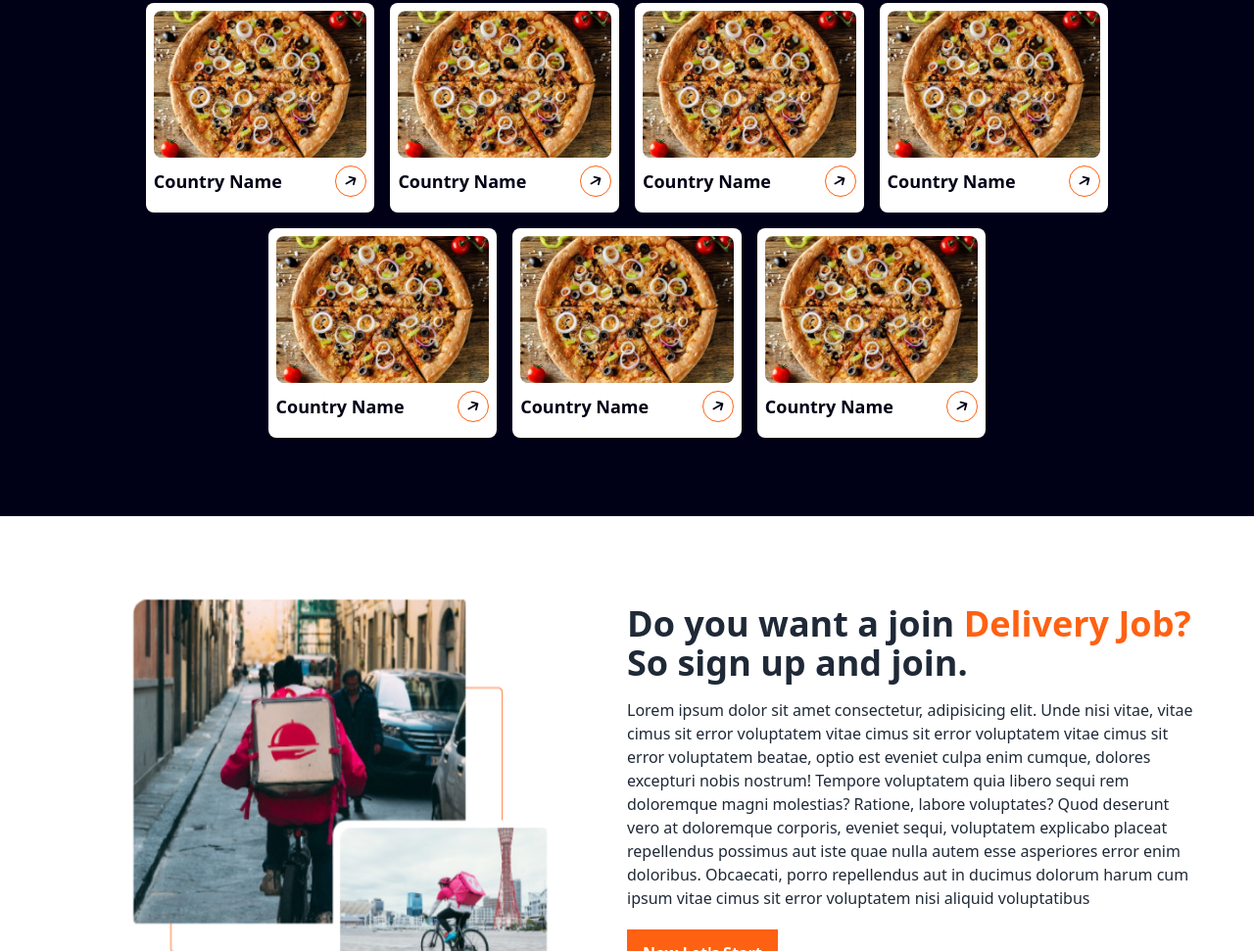
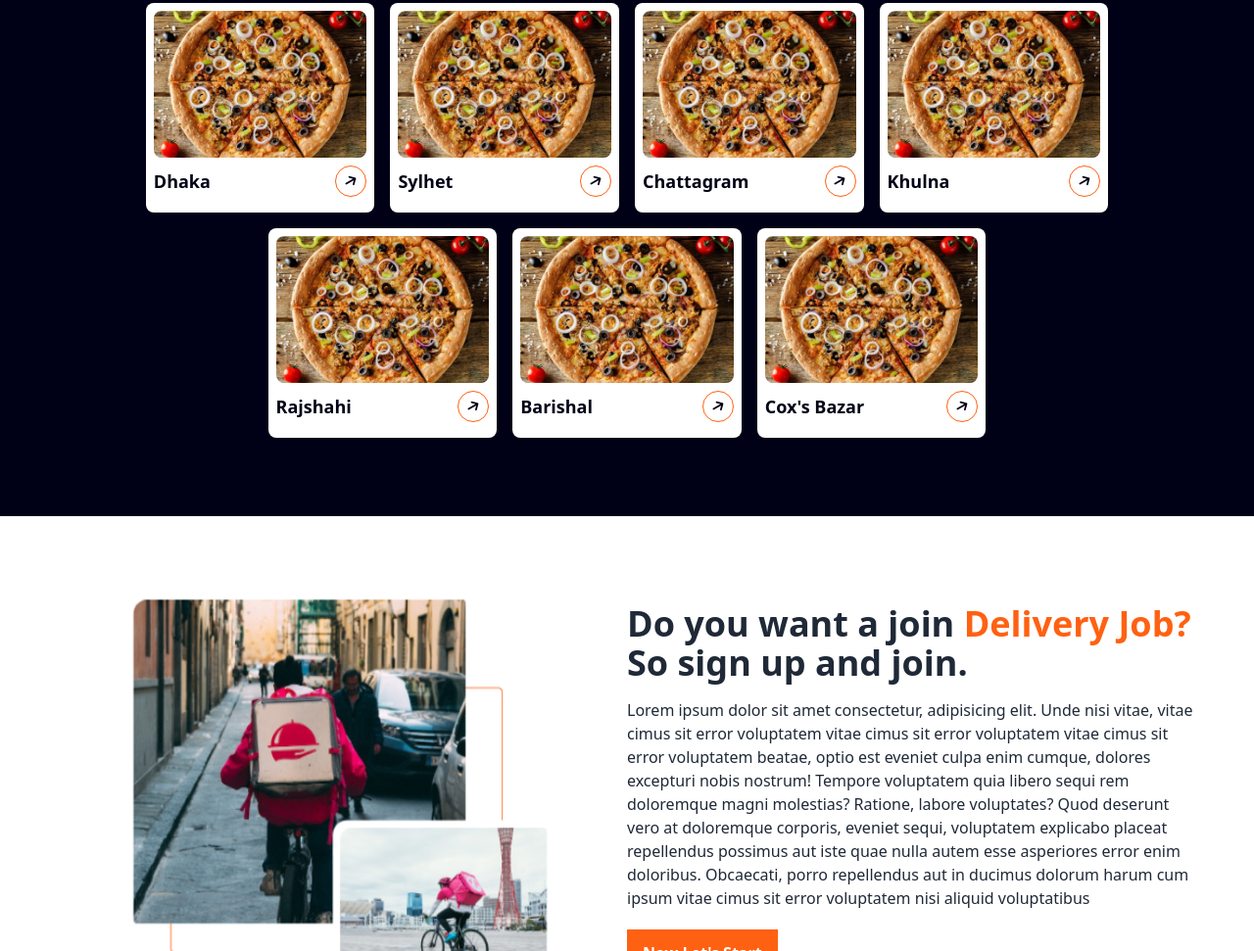
Before and after one commit to Bytes-Farabi/Burger-Cafe-Restaurent, a website: page src/index.html in a window 1280 px wide. Shown: the part 1402-2373 px from the top of the page at 98% size. Drawn offline with nearby package versions, Linux system fonts and the light colour scheme.

Commit message:
final commit of find us

```diff
--- a/src/index.html
+++ b/src/index.html
@@ -125,7 +125,7 @@
                 <div class="bg-white md:w-1/5 p-2 rounded-lg">
                     <img src="./images/pizza.jpg" alt="" class="rounded-lg max-h-[150px] w-full object-cover">
                     <div class="text-dark flex justify-between py-2 items-center">
-                        <p class="text-lg font-bold">Country Name</p>
+                        <p class="text-lg font-bold">Dhaka</p>
                         <a href="" class="flex items-center justify-center border rounded-full border-orange h-8 w-8">
                             <i class="fa-solid text-sm fa-arrow-right -rotate-[30deg]"></i>
                         </a>
@@ -134,7 +134,7 @@
                 <div class="bg-white md:w-1/5 p-2 rounded-lg">
                     <img src="./images/pizza.jpg" alt="" class="rounded-lg max-h-[150px] w-full object-cover">
                     <div class="text-dark flex justify-between py-2 items-center">
-                        <p class="text-lg font-bold">Country Name</p>
+                        <p class="text-lg font-bold">Sylhet</p>
                         <a href="" class="flex items-center justify-center border rounded-full border-orange h-8 w-8">
                             <i class="fa-solid text-sm fa-arrow-right -rotate-[30deg]"></i>
                         </a>
@@ -143,7 +143,7 @@
                 <div class="bg-white md:w-1/5 p-2 rounded-lg">
                     <img src="./images/pizza.jpg" alt="" class="rounded-lg max-h-[150px] w-full object-cover">
                     <div class="text-dark flex justify-between py-2 items-center">
-                        <p class="text-lg font-bold">Country Name</p>
+                        <p class="text-lg font-bold">Chattagram</p>
                         <a href="" class="flex items-center justify-center border rounded-full border-orange h-8 w-8">
                             <i class="fa-solid text-sm fa-arrow-right -rotate-[30deg]"></i>
                         </a>
@@ -152,7 +152,7 @@
                 <div class="bg-white md:w-1/5 p-2 rounded-lg">
                     <img src="./images/pizza.jpg" alt="" class="rounded-lg max-h-[150px] w-full object-cover">
                     <div class="text-dark flex justify-between py-2 items-center">
-                        <p class="text-lg font-bold">Country Name</p>
+                        <p class="text-lg font-bold">Khulna</p>
                         <a href="" class="flex items-center justify-center border rounded-full border-orange h-8 w-8">
                             <i class="fa-solid text-sm fa-arrow-right -rotate-[30deg]"></i>
                         </a>
@@ -161,7 +161,7 @@
                 <div class="bg-white md:w-1/5 p-2 rounded-lg">
                     <img src="./images/pizza.jpg" alt="" class="rounded-lg max-h-[150px] w-full object-cover">
                     <div class="text-dark flex justify-between py-2 items-center">
-                        <p class="text-lg font-bold">Country Name</p>
+                        <p class="text-lg font-bold">Rajshahi</p>
                         <a href="" class="flex items-center justify-center border rounded-full border-orange h-8 w-8">
                             <i class="fa-solid text-sm fa-arrow-right -rotate-[30deg]"></i>
                         </a>
@@ -170,7 +170,7 @@
                 <div class="bg-white md:w-1/5 p-2 rounded-lg">
                     <img src="./images/pizza.jpg" alt="" class="rounded-lg max-h-[150px] w-full object-cover">
                     <div class="text-dark flex justify-between py-2 items-center">
-                        <p class="text-lg font-bold">Country Name</p>
+                        <p class="text-lg font-bold">Barishal</p>
                         <a href="" class="flex items-center justify-center border rounded-full border-orange h-8 w-8">
                             <i class="fa-solid text-sm fa-arrow-right -rotate-[30deg]"></i>
                         </a>
@@ -179,7 +179,7 @@
                 <div class="bg-white md:w-1/5 p-2 rounded-lg">
                     <img src="./images/pizza.jpg" alt="" class="rounded-lg max-h-[150px] w-full object-cover">
                     <div class="text-dark flex justify-between py-2 items-center">
-                        <p class="text-lg font-bold">Country Name</p>
+                        <p class="text-lg font-bold">Cox's Bazar</p>
                         <a href="" class="flex items-center justify-center border rounded-full border-orange h-8 w-8">
                             <i class="fa-solid text-sm fa-arrow-right -rotate-[30deg]"></i>
                         </a>
```
